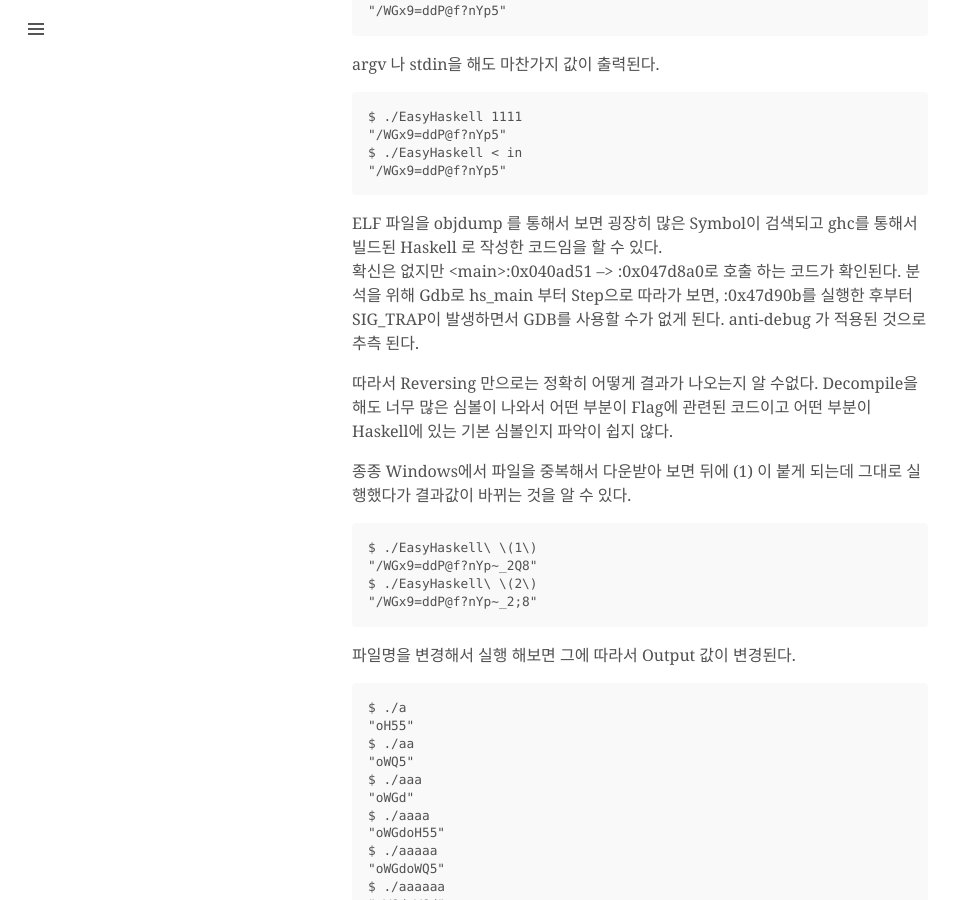
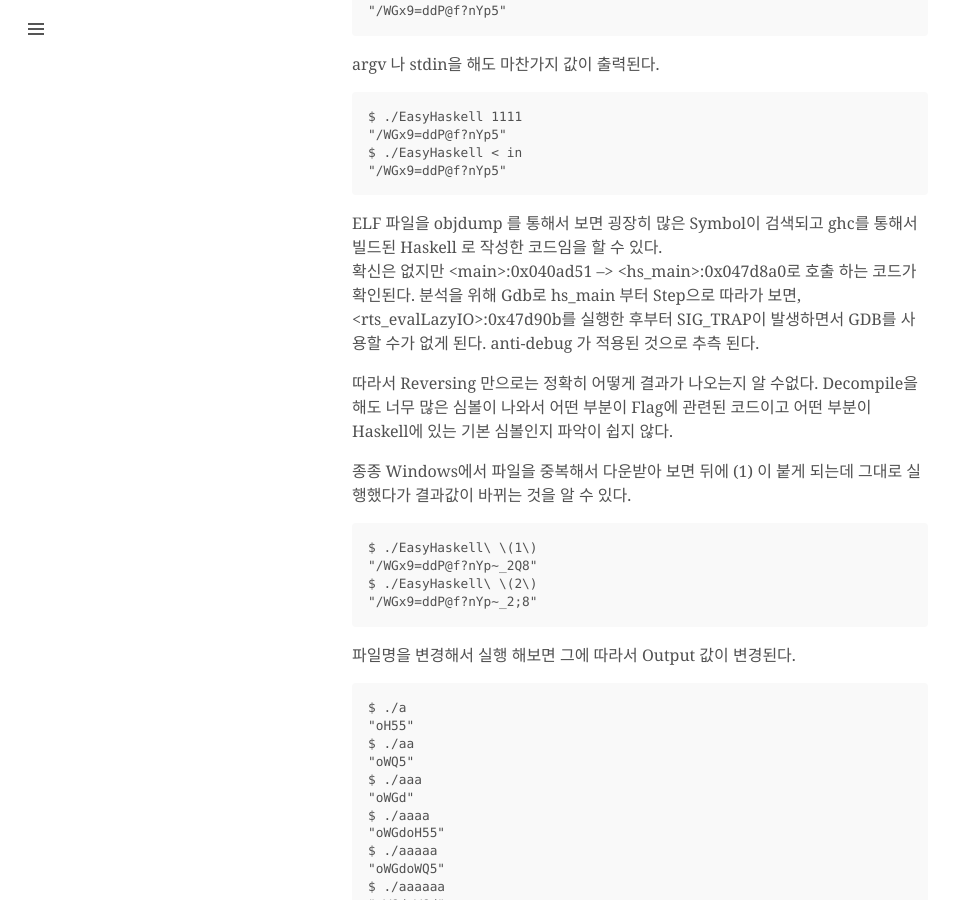
Before and after one commit to JisoonPark/writeup, a Jekyll site: the page built from _posts/2019-02-20-Easyhaskell.md, in a window 1280 px wide and 900 px high, scrolled down 640 px. Shown: the whole window, without its empty margins (0-961 px from the left). Built offline with Jekyll 4.4.1, drawn with Linux system fonts in a browser that asks for light colours; some web fonts are replaced.

Commit message:
Update 2019-02-20-Easyhaskell.md

````diff
--- a/_posts/2019-02-20-Easyhaskell.md
+++ b/_posts/2019-02-20-Easyhaskell.md
@@ -37,7 +37,7 @@ $ ./EasyHaskell < in
 "/WGx9=ddP@f?nYp5"
 ```
 ELF 파일을 objdump 를 통해서 보면 굉장히 많은 Symbol이 검색되고 ghc를 통해서 빌드된 Haskell 로 작성한 코드임을 할 수 있다.
-확신은 없지만 <main>:0x040ad51 --> <hs_main>:0x047d8a0로 호출 하는 코드가 확인된다. 분석을 위해 Gdb로 hs_main 부터 Step으로 따라가 보면, <rts_evalLazyIO>:0x47d90b를 실행한 후부터 SIG_TRAP이 발생하면서 GDB를 사용할 수가 없게 된다. anti-debug 가 적용된 것으로 추측 된다.
+확신은 없지만 <main>:0x040ad51 --> &lt;hs_main&gt;:0x047d8a0로 호출 하는 코드가 확인된다. 분석을 위해 Gdb로 hs_main 부터 Step으로 따라가 보면, &lt;rts_evalLazyIO&gt;:0x47d90b를 실행한 후부터 SIG_TRAP이 발생하면서 GDB를 사용할 수가 없게 된다. anti-debug 가 적용된 것으로 추측 된다.
 
 따라서 Reversing 만으로는 정확히 어떻게 결과가 나오는지 알 수없다. Decompile을해도 너무 많은 심볼이 나와서 어떤 부분이 Flag에 관련된 코드이고 어떤 부분이 Haskell에 있는 기본 심볼인지 파악이 쉽지 않다.
 
````
